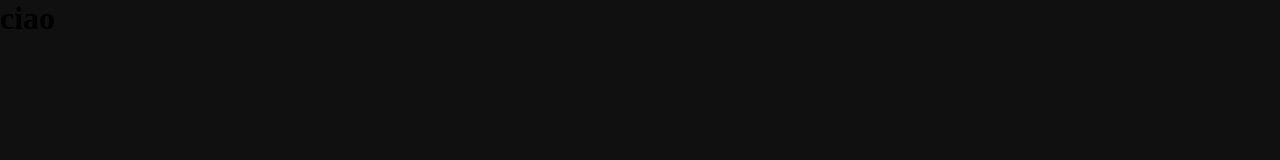
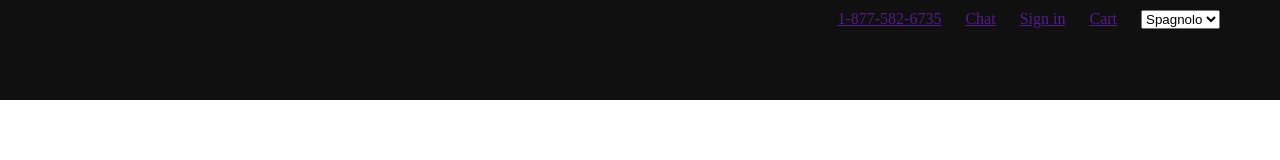
Before and after one commit to MatteoPirovano/sass-painter, a plain HTML site: page index.html in a window 1280 px wide. Drawn offline with Linux system fonts and the light colour scheme.

Commit message:
secondo commit

```diff
--- a/index.html
+++ b/index.html
@@ -5,9 +5,33 @@
   <meta name="viewport" content="width=device-width, initial-scale=1.0">
   <meta http-equiv="X-UA-Compatible" content="ie=edge">
   <link rel="stylesheet" href="css/app.css">
-  <title>Document</title>
+  <title>Replica Painter</title>
 </head>
 <body>
-  <h1>ciao</h1>
+  <!-- -HEADER -->
+  <header>
+    <div class=header-top>
+      <ul>
+        <li><a href="">1-877-582-6735</a></li>
+        <li><a href="">Chat</a></li>
+        <li><a href="">Sign in</a></li>
+        <li><a href="">Cart</a></li>
+        <li><select name="language" id="">
+          <option value="es">Spagnolo</option>
+          <option value="en">Inglese</option>
+          <option value="fr">Francese</option>
+          </select></li>
+      </ul>
+    </div>
+  </header>
+  <!-- -/HEADER -->
+  <!-- -MAIN -->
+  <main>
+  </main>
+  <!-- /MAIN -->
+  <!-- -FOOTER -->
+  <footer>
+  </footer>
+  <!-- -/FOOTER -->
 </body>
 </html>
--- a/partials/_common.scss
+++ b/partials/_common.scss
@@ -1,5 +1,12 @@
+$colorblack: #101010;
 * {
   box-sizing: border-box;
   margin: 0;
   padding: 0;
 }
+
+@mixin headerFooter {
+  height: 100px;
+  width: 100%;
+  background-color: $colorblack;
+}
--- /dev/null
+++ b/partials/_header.scss
@@ -0,0 +1,12 @@
+.header-top{
+  @include headerFooter;
+  ul {
+    float: right;
+    list-style: none;
+    margin-right: 50px;
+    li {
+      display: inline-block;
+      padding: 10px;
+    }
+  }
+}
--- a/src/app.scss
+++ b/src/app.scss
@@ -1,5 +1,3 @@
-@import "partials/_common.scss";
-$colorblack: #101010;
-body {
-  background-color: $colorblack;
-}
+@import "partials/_common";
+@import "partials/_variables";
+@import "partials/_header";
```
Also changed, not shown: css/app.css.
